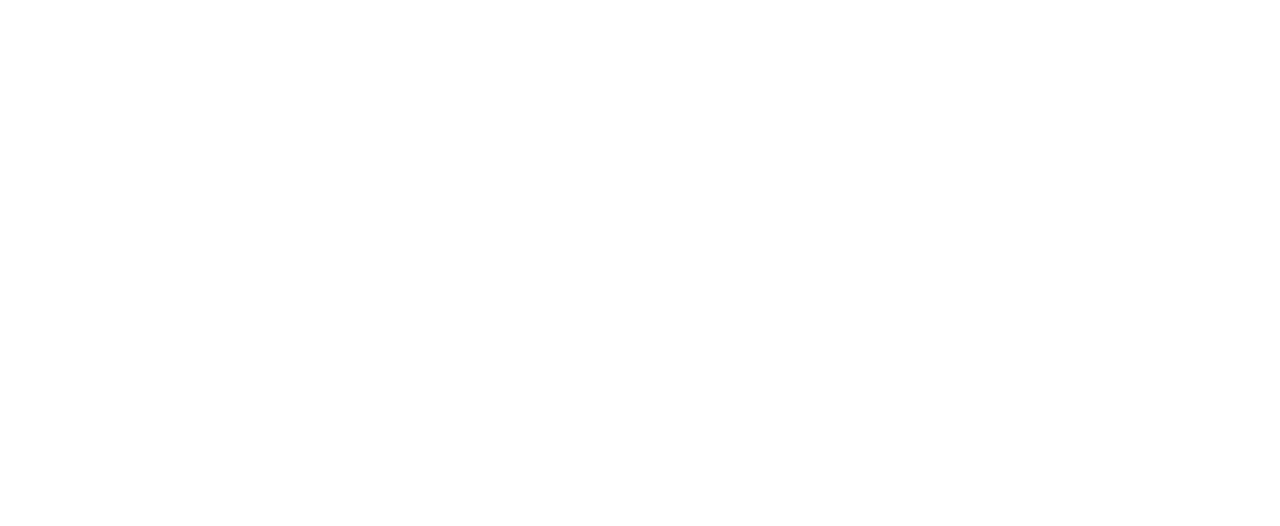
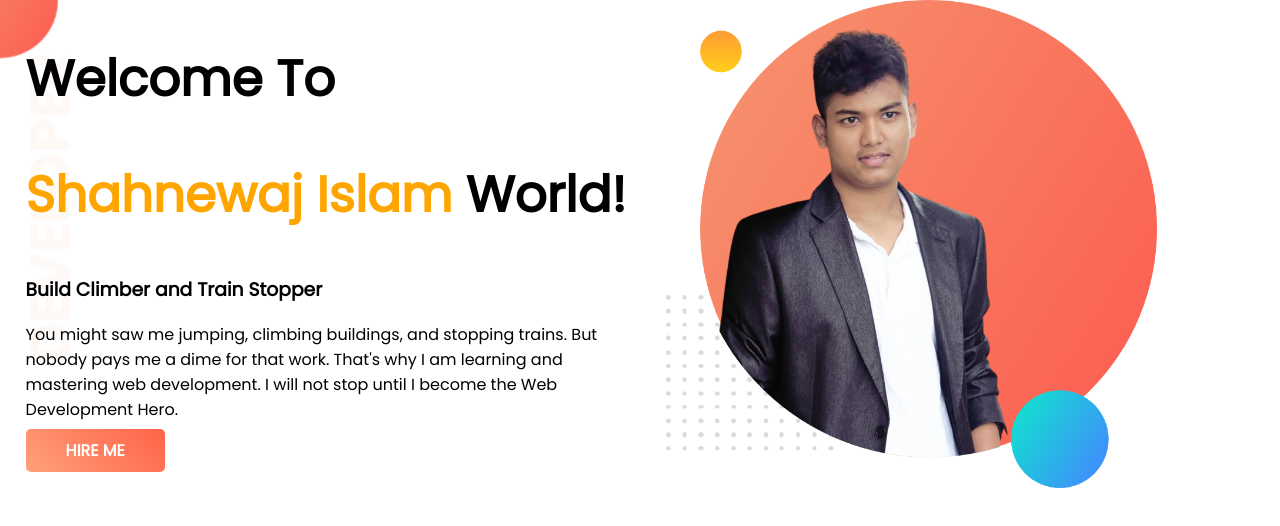
Before and after one commit to Selfshah/developer-portfolio, a plain HTML site: page index.html in a window 1280 px wide. Drawn offline with Linux system fonts and the light colour scheme.

Commit message:
Simple Portfolio

```diff
--- a/index.html
+++ b/index.html
@@ -1,14 +1,36 @@
 <!DOCTYPE html>
 <html lang="en">
+
 <head>
     <meta charset="UTF-8">
     <meta http-equiv="X-UA-Compatible" content="IE=edge">
     <meta name="viewport" content="width=device-width, initial-scale=1.0">
     <title>Shahnewaj Islam | Web developer</title>
-    <link rel="shortcut icon" href="Shahnewaj-Islam" type="image/x-icon">
+    <link rel="preconnect" href="https://fonts.googleapis.com">
+    <link rel="preconnect" href="https://fonts.gstatic.com" crossorigin>
+    <link href="https://fonts.googleapis.com/css2?family=Poppins&display=swap" rel="stylesheet">
+    <link rel="shortcut icon" href="images/Shahnewaj-Islam.jpg" type="image/x-icon">
     <link rel="stylesheet" href="style.css">
 </head>
+
 <body>
+    <section class="top-banner">
+        <div class="half-width">
+            <h1>Welcome To</h1>
+            <h1><span class="my-name">Shahnewaj Islam</span> World!</h1>
+            <h3>Build Climber and Train Stopper</h3>
+            <p>You might saw me jumping, climbing buildings, and stopping trains. But nobody pays me a dime for that
+                work.
+                That's why I am learning and mastering web development. I will not stop until I become the Web
+                Development
+                Hero.</p>
+            <a class="link-button" href="https://www.linkedin.com/in/shahnewaj-islam-tamil-58b87997/"
+                target="_blank">HIRE ME</a>
+        </div>
+        <div class="half-width">
+            <img src="images/img2.png" alt="Shahnewaj Islam">
+        </div>
+    </section>
+</body>
 
-</body>
 </html>
--- a/style.css
+++ b/style.css
@@ -0,0 +1,32 @@
+body{
+    font-family: 'Poppins', sans-serif;
+    margin: 0;
+}
+h1{
+    font-size: 50px;
+}
+.my-name{
+    color: orange;
+}
+section{
+    display: flex;
+}
+.half-width{
+    width: 50%;
+    padding-left: 2%;
+}
+.half-width img{
+    width: 80%;
+}
+.link-button{
+    text-decoration: none;
+    background-image: linear-gradient(45deg, lightsalmon, tomato);
+    padding: 10px 40px;
+    color: white;
+    font-weight: 700;
+    border-radius: 5px;
+}
+.top-banner{
+    background-image: url(images/top-banner.png);
+    background-repeat: no-repeat;
+}
```
Also changed, not shown: images/10437426_409850025879072_2778256748164088789_n-removebg.png (added), images/11057383_395826767281398_8209723236985439329_n-removebg-preview.png (added), images/11807632_400268070170601_9184383450571296188_o-removebg-preview.png (added), images/11807632_400268070170601_9184383450571296188_o-removebg-preview68907.png (added), images/45592875_931924370338299_345380855964762112_n-removebg-preview.png (added), images/Shahnewaj-Islam.jpg (renamed from Shahnewaj-Islam.jpg), images/dream-bg.png (added), images/exp-bg.png (added), images/img1.png (added), images/img2.png (added), images/img3.png (added), images/jhankar.png (added), images/jhankar2.png (added), images/my-bg.png (added), 2 more files.
